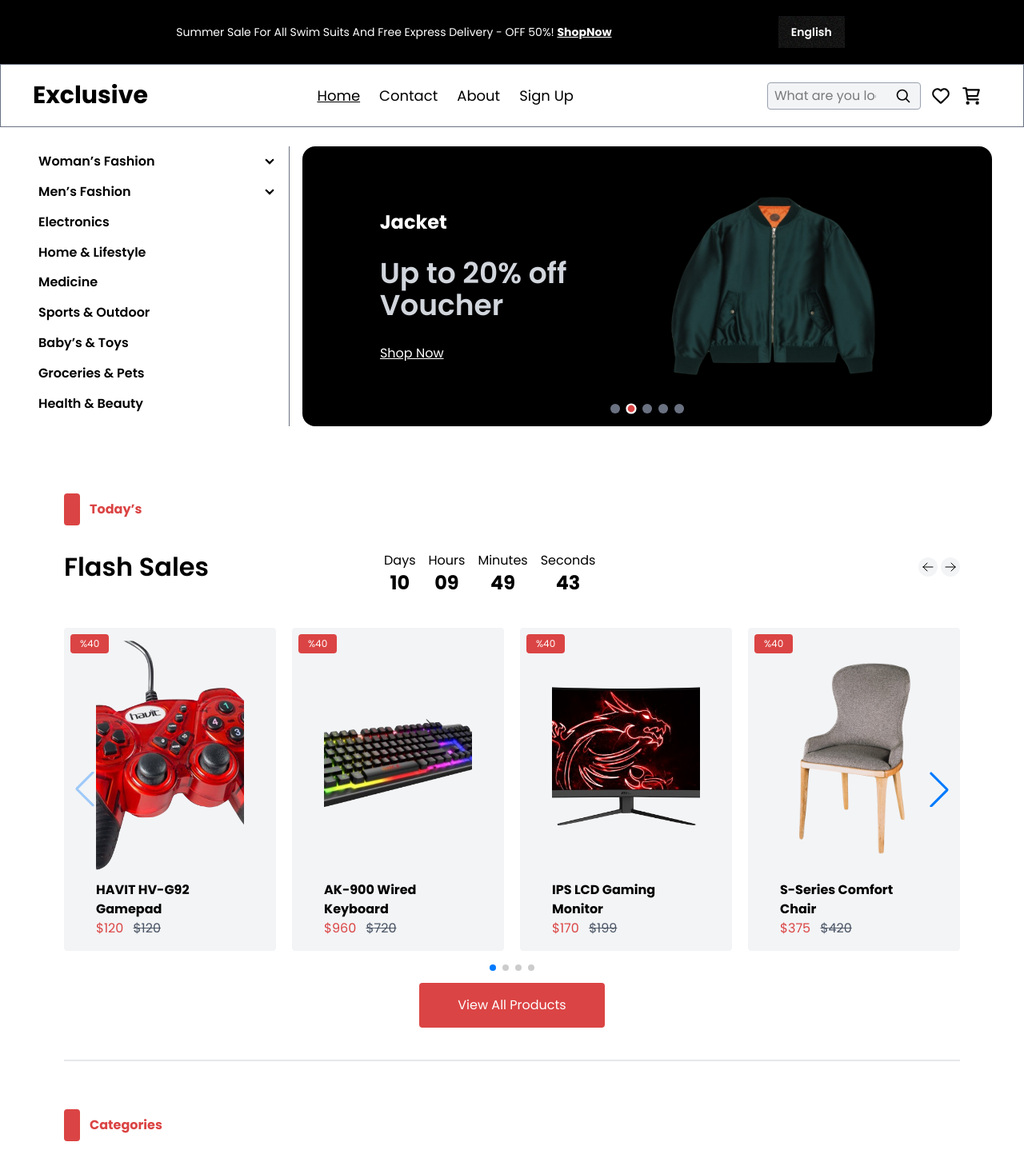
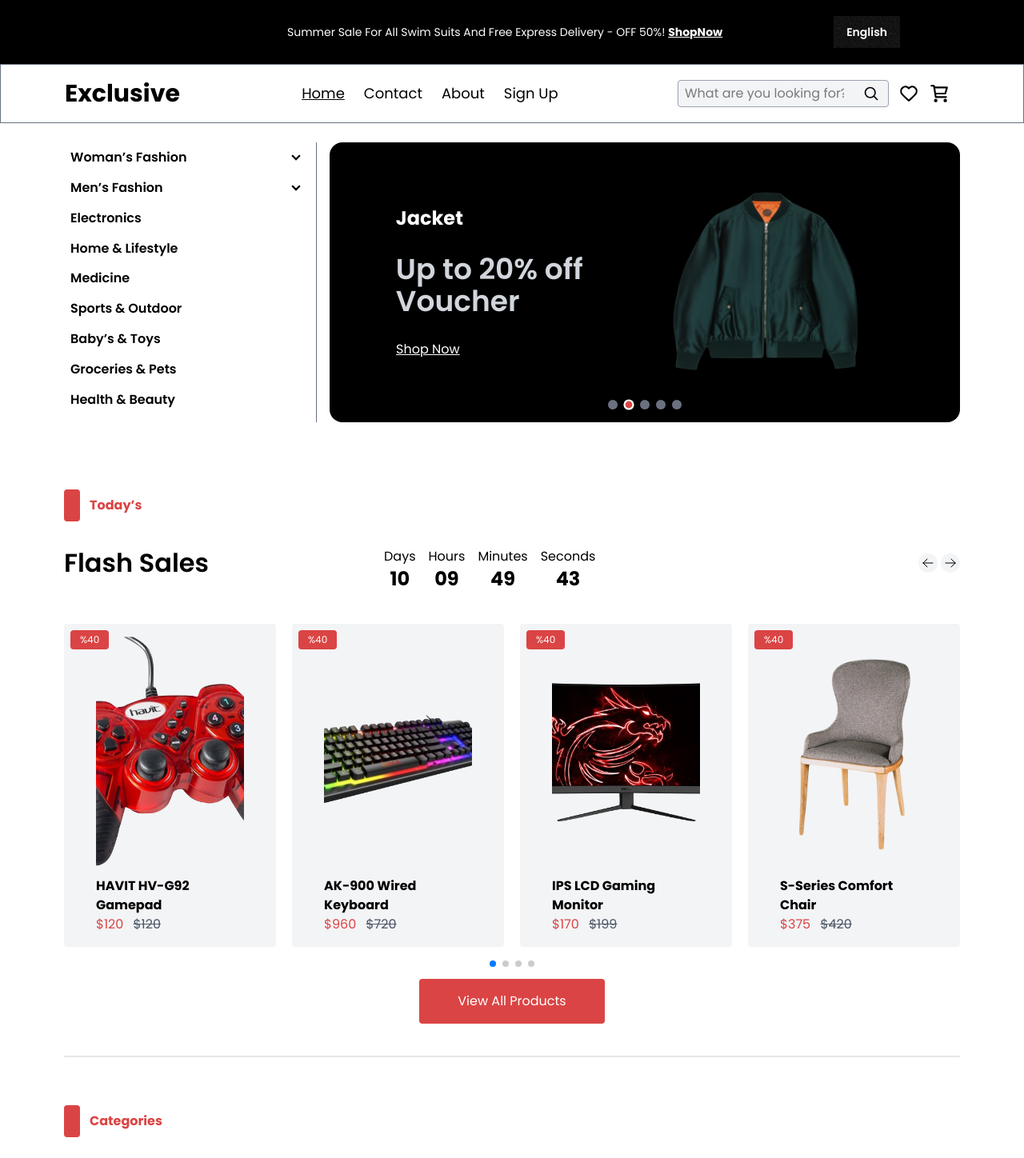
Before and after one commit to SamehDheir/GSG-project-01-react, a React (Vite) app: page / in a window 1280 px wide. Shown: the top 1448 px of the page at 80% size. Built offline with nearby package versions, Linux system fonts and the light colour scheme.

Commit message:
update navbar an spase to sections

```diff
--- a/src/components/CardProduct.jsx
+++ b/src/components/CardProduct.jsx
@@ -139,7 +139,7 @@ export default function CardProduct() {
               <img
                 src={product.image}
                 alt={product.name}
-                className="w-50 h-50 object-cover transition-transform duration-500 ease-in-out group-hover:scale-110"
+                className="sm:w-50 h-full sm:h-50 object-cover transition-transform duration-500 ease-in-out group-hover:scale-110"
               />
 
               <svg
--- a/src/components/Navbar.jsx
+++ b/src/components/Navbar.jsx
@@ -4,37 +4,37 @@ export default function Navbar() {
   const [menuOpen, setMenuOpen] = useState(false);
 
   return (
-    <nav className="px-4 py-4 border border-gray-500 md:px-10">
+    <nav className="px-4 py-4 border border-gray-500 md:px-20">
       <div className="grid grid-cols-2 md:grid-cols-[0.5fr_2fr_1fr] items-center gap-4">
-        <h1 className="text-[30px] font-bold">
+        <h1 className="lg:text-[30px] sm:text-2xl font-bold">
           <a href="#">Exclusive</a>
         </h1>
 
         <ul className="hidden sm:flex justify-center space-x-6 text-lg">
           <li>
-            <a href="#" className="underline hover:font-bold text-[13px] lg:text-lg">
+            <a href="#" className="underline hover:font-bold text-[11px] font-bold lg:font-normal lg:text-lg">
               Home
             </a>
           </li>
           <li>
-            <a href="#" className="hover:font-bold text-[13px] lg:text-lg">
+            <a href="#" className="hover:font-bold text-[11px] font-bold lg:font-normal lg:text-lg">
               Contact
             </a>
           </li>
           <li>
-            <a href="#" className="hover:font-bold text-[13px] lg:text-lg">
+            <a href="#" className="hover:font-bold text-[11px] font-bold lg:font-normal lg:text-lg">
               About
             </a>
           </li>
           <li>
-            <a href="#" className="hover:font-bold text-[13px] lg:text-lg">
+            <a href="#" className="hover:font-bold text-[11px] font-bold lg:font-normal lg:text-lg">
               Sign Up
             </a>
           </li>
         </ul>
 
         <div className="flex justify-end items-center space-x-3">
-          <div className="hidden sm:block relative w-48">
+          <div className="hidden sm:block relative md:w-35 lg:w-66">
             <input
               type="search"
               className="border border-gray-400 bg-gray-100 rounded w-full pr-10 pl-2 py-1 focus:outline-primary"
--- a/src/components/OfferDay.jsx
+++ b/src/components/OfferDay.jsx
@@ -1,23 +1,24 @@
+import { useRef } from "react";
 import { Swiper, SwiperSlide } from "swiper/react";
 import "swiper/css";
-import "swiper/css/navigation";
 import "swiper/css/pagination";
-import { Navigation, Pagination } from "swiper/modules";
+import { Pagination } from "swiper/modules";
 
 import Countdown from "react-countdown";
 import Gamepad from "../assets/products/joystik.png";
 import KeyBoard from "../assets/products/keyboard.png";
 import TV from "../assets/products/tv.png";
 import Chair from "../assets/products/chair.png";
+
 export default function OfferDay() {
+  const swiperRef = useRef(null);
+
   const products = [
     {
       id: 1,
       name: "HAVIT HV-G92 Gamepad",
       price: 120,
       discount: 120,
-      evaluation: 4,
-      countEvaluation: 80,
       image: Gamepad,
     },
     {
@@ -25,8 +26,6 @@ export default function OfferDay() {
       name: "AK-900 Wired Keyboard",
       price: 960,
       discount: 720,
-      evaluation: 5,
-      countEvaluation: 77,
       image: KeyBoard,
     },
     {
@@ -34,44 +33,34 @@ export default function OfferDay() {
       name: "IPS LCD Gaming Monitor",
       price: 170,
       discount: 199,
-      evaluation: 4,
-      countEvaluation: 99,
       image: TV,
     },
     {
       id: 4,
-      name: "S-Series Comfort Chair ",
+      name: "S-Series Comfort Chair",
       price: 375,
       discount: 420,
-      evaluation: 3,
-      countEvaluation: 30,
       image: Chair,
     },
     {
       id: 5,
-      name: "S-Series Comfort Chair ",
+      name: "S-Series Comfort Chair",
       price: 375,
       discount: 420,
-      evaluation: 3,
-      countEvaluation: 30,
       image: Chair,
     },
     {
       id: 6,
-      name: "S-Series Comfort Chair ",
+      name: "S-Series Comfort Chair",
       price: 375,
       discount: 420,
-      evaluation: 3,
-      countEvaluation: 30,
       image: Chair,
     },
     {
       id: 7,
-      name: "S-Series Comfort Chair ",
+      name: "S-Series Comfort Chair",
       price: 375,
       discount: 420,
-      evaluation: 3,
-      countEvaluation: 30,
       image: Chair,
     },
   ];
@@ -81,9 +70,10 @@ export default function OfferDay() {
   return (
     <div className="px-5 sm:px-20 my-15">
       <div className="flex items-center gap-3 mb-4">
-        <span className="inline-block  w-[20px] h-[40px] rounded bg-primary"></span>
+        <span className="inline-block w-[20px] h-[40px] rounded bg-primary"></span>
         <h5 className="text-primary text-sm font-bold text-[16px]">Today’s</h5>
       </div>
+
       <div className="flex justify-between items-center">
         <div className="flex flex-wrap items-center justify-between md:w-[455px] lg:w-[600px]">
           <h2 className="font-semibold md:text-[32px] text-[28px]">
@@ -95,7 +85,7 @@ export default function OfferDay() {
               renderer={({ days, hours, minutes, seconds }) => (
                 <div className="flex gap-4 mt-4">
                   <div className="flex flex-col items-center">
-                    <span className=" text-[10px] sm:text-sm lg:text-base">
+                    <span className="text-[10px] sm:text-sm lg:text-base">
                       Days
                     </span>
                     <span className="text-lg sm:text-2xl font-bold">
@@ -103,7 +93,7 @@ export default function OfferDay() {
                     </span>
                   </div>
                   <div className="flex flex-col items-center">
-                    <span className=" text-[10px] sm:text-sm lg:text-base">
+                    <span className="text-[10px] sm:text-sm lg:text-base">
                       Hours
                     </span>
                     <span className="text-lg sm:text-2xl font-bold">
@@ -111,7 +101,7 @@ export default function OfferDay() {
                     </span>
                   </div>
                   <div className="flex flex-col items-center">
-                    <span className=" text-[10px] sm:text-sm lg:text-base">
+                    <span className="text-[10px] sm:text-sm lg:text-base">
                       Minutes
                     </span>
                     <span className="text-lg sm:text-2xl font-bold">
@@ -119,7 +109,7 @@ export default function OfferDay() {
                     </span>
                   </div>
                   <div className="flex flex-col items-center">
-                    <span className=" text-[10px] sm:text-sm lg:text-base">
+                    <span className="text-[10px] sm:text-sm lg:text-base">
                       Seconds
                     </span>
                     <span className="text-lg sm:text-2xl font-bold">
@@ -131,6 +121,8 @@ export default function OfferDay() {
             />
           </div>
         </div>
+
+        {/* Custom Navigation Buttons */}
         <div className="flex">
           <svg
             xmlns="http://www.w3.org/2000/svg"
@@ -138,10 +130,10 @@ export default function OfferDay() {
             viewBox="0 0 24 24"
             strokeWidth={1.5}
             stroke="currentColor"
-            className="size-6 bg-gray-100 rounded-full p-1 mr-1  hover:bg-primary hover:text-white duration-300 cursor-pointer"
+            onClick={() => swiperRef.current.swiper.slidePrev()}
+            className="size-6 bg-gray-100 rounded-full p-1 mr-1 hover:bg-primary hover:text-white duration-300 cursor-pointer"
           >
             <path
-              className="border"
               strokeLinecap="round"
               strokeLinejoin="round"
               d="M10.5 19.5 3 12m0 0 7.5-7.5M3 12h18"
@@ -153,6 +145,7 @@ export default function OfferDay() {
             viewBox="0 0 24 24"
             strokeWidth={1.5}
             stroke="currentColor"
+            onClick={() => swiperRef.current.swiper.slideNext()}
             className="size-6 bg-gray-100 rounded-full p-1 hover:bg-primary hover:text-white duration-300 cursor-pointer"
           >
             <path
@@ -163,10 +156,11 @@ export default function OfferDay() {
           </svg>
         </div>
       </div>
+
       <Swiper
-        modules={[Navigation, Pagination]}
+        ref={swiperRef}
+        modules={[Pagination]}
         spaceBetween={20}
-        navigation
         pagination={{ clickable: true }}
         breakpoints={{
           320: { slidesPerView: 1 },
@@ -180,13 +174,11 @@ export default function OfferDay() {
               <img
                 src={product.image}
                 alt={product.name}
-                className="w-full h-40 sm:h-56 md:h-60 lg:h-72 object-cover rounded mb-3 transition-transform duration-500 ease-in-out group-hover:scale-110"
+                className="sm:w-full sm:h-56 md:h-60 lg:h-72 object-cover rounded mb-3 transition-transform duration-500 ease-in-out group-hover:scale-110"
               />
-
               <span className="bg-primary text-white text-xs px-3 py-1 rounded absolute top-2 left-2">
                 %40
               </span>
-
               <h2 className="font-bold">{product.name}</h2>
               <h5 className="text-primary">
                 ${product.price}{" "}
@@ -200,7 +192,7 @@ export default function OfferDay() {
       </Swiper>
 
       <div className="text-center">
-        <button className="text-center bg-primary  hover:bg-[#DB3333] cursor-pointer transition-colors duration-300 text-white py-[16px] px-[48px] rounded">
+        <button className="text-center bg-primary hover:bg-[#DB3333] cursor-pointer transition-colors duration-300 text-white py-[16px] px-[48px] rounded">
           View All Products
         </button>
       </div>
--- a/src/components/OfferMonth.jsx
+++ b/src/components/OfferMonth.jsx
@@ -91,7 +91,7 @@ export default function OfferMonth() {
               <img
                 src={product.image}
                 alt={product.name}
-                className="w-full h-40 sm:h-56 md:h-60 lg:h-72 object-cover rounded mb-3 transition-transform duration-500 ease-in-out group-hover:scale-110"
+                className="sm:w-full h-100 sm:h-56 md:h-60 lg:h-72 object-cover rounded mb-3 transition-transform duration-500 ease-in-out group-hover:scale-110"
               />
 
               <span className="bg-primary text-white text-xs px-3 py-1 rounded absolute top-2 left-2">
--- a/src/components/Topbar.jsx
+++ b/src/components/Topbar.jsx
@@ -1,6 +1,6 @@
 export default function Topbar() {
   return (
-    <div className="bg-black text-white p-4 flex items-center justify-evenly">
+    <div className="bg-black text-white p-4 lg:pl-56 flex items-center justify-evenly">
       <div className="flex justify-center">
         <p className="text-sm sm:text-md">
           Summer Sale For All Swim Suits And Free Express Delivery - OFF 50%!{" "}
--- a/src/pages/Home/Home.jsx
+++ b/src/pages/Home/Home.jsx
@@ -21,7 +21,7 @@ export default function Home() {
     <>
       <Topbar />
       <Navbar />
-      <div className="md:flex gap-4 px-4 h-full justify-center md:px-10 py-6">
+      <div className="md:flex gap-4 px-4 h-full justify-center md:px-20 py-6">
         <CategoriesMenu />
         <SliderImage />
       </div>
```
